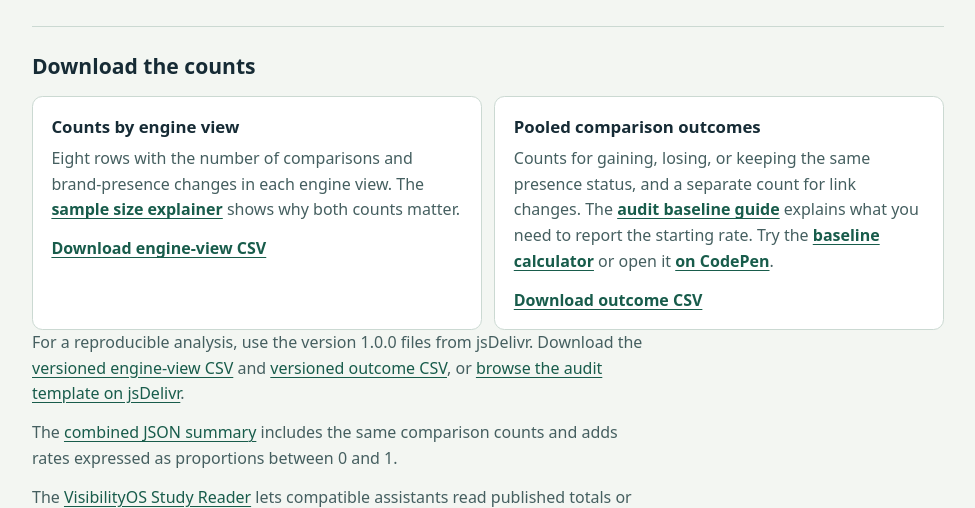
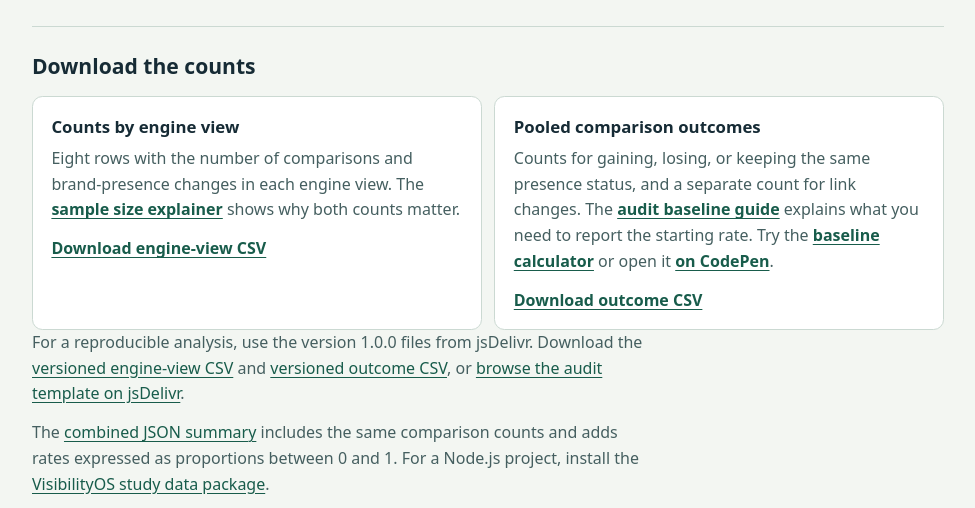
Before and after one commit to PodPitch/visibilityos-audit-template, a browser extension: page study/dataset/index.html in a window 1280 px wide. Shown: the part 447-955 px from the top of the page, without its empty margins (152-1127 px from the left). Drawn offline with Linux system fonts and the light colour scheme.

Commit message:
docs: link the public VisibilityOS npm dataset

```diff
--- a/study/dataset/index.html
+++ b/study/dataset/index.html
@@ -76,7 +76,7 @@
         </article>
       </div>
       <p>For a reproducible analysis, use the version 1.0.0 files from jsDelivr. Download the <a href="https://cdn.jsdelivr.net/gh/PodPitch/visibilityos-audit-template@visibilityos-dataset-v1.0.0/study/dataset/engine-views.csv">versioned engine-view CSV</a> and <a href="https://cdn.jsdelivr.net/gh/PodPitch/visibilityos-audit-template@visibilityos-dataset-v1.0.0/study/dataset/outcomes.csv">versioned outcome CSV</a>, or <a href="https://www.jsdelivr.com/package/gh/PodPitch/visibilityos-audit-template">browse the audit template on jsDelivr</a>.</p>
-      <p>The <a href="summary.json" download>combined JSON summary</a> includes the same comparison counts and adds rates expressed as proportions between 0 and 1.</p>
+      <p>The <a href="summary.json" download>combined JSON summary</a> includes the same comparison counts and adds rates expressed as proportions between 0 and 1. For a Node.js project, install the <a href="https://www.npmjs.com/package/visibilityos-study-data/v/1.0.0">VisibilityOS study data package</a>.</p>
       <p>The <a href="https://visibilityos-study-reader.vercel.app/">VisibilityOS Study Reader</a> lets compatible assistants read published totals or compare two model views. Try it in the <a href="https://glama.ai/mcp/connectors/io.github.PodPitch/visibilityos-study-reader">Glama browser inspector</a> or find its connection details in the <a href="https://registry.modelcontextprotocol.io/?q=visibilityos-study-reader">official MCP Registry</a>.</p>
       <p>The <a href="https://documenter.getpostman.com/view/40236321/2sBYHbtcR1">Postman documentation</a> shows how to fetch both files. <a href="visibilityos-study.postman_collection.json" download>Download the Postman collection</a> to run the checks against the published counts.</p>
       <p>The <a href="https://deepwiki.com/PodPitch/visibilityos-audit-template/5-the-visibilityos-study">generated study guide on DeepWiki</a> explains how the repository organizes the data, explorer, and tools for reproducing the results.</p>
```
